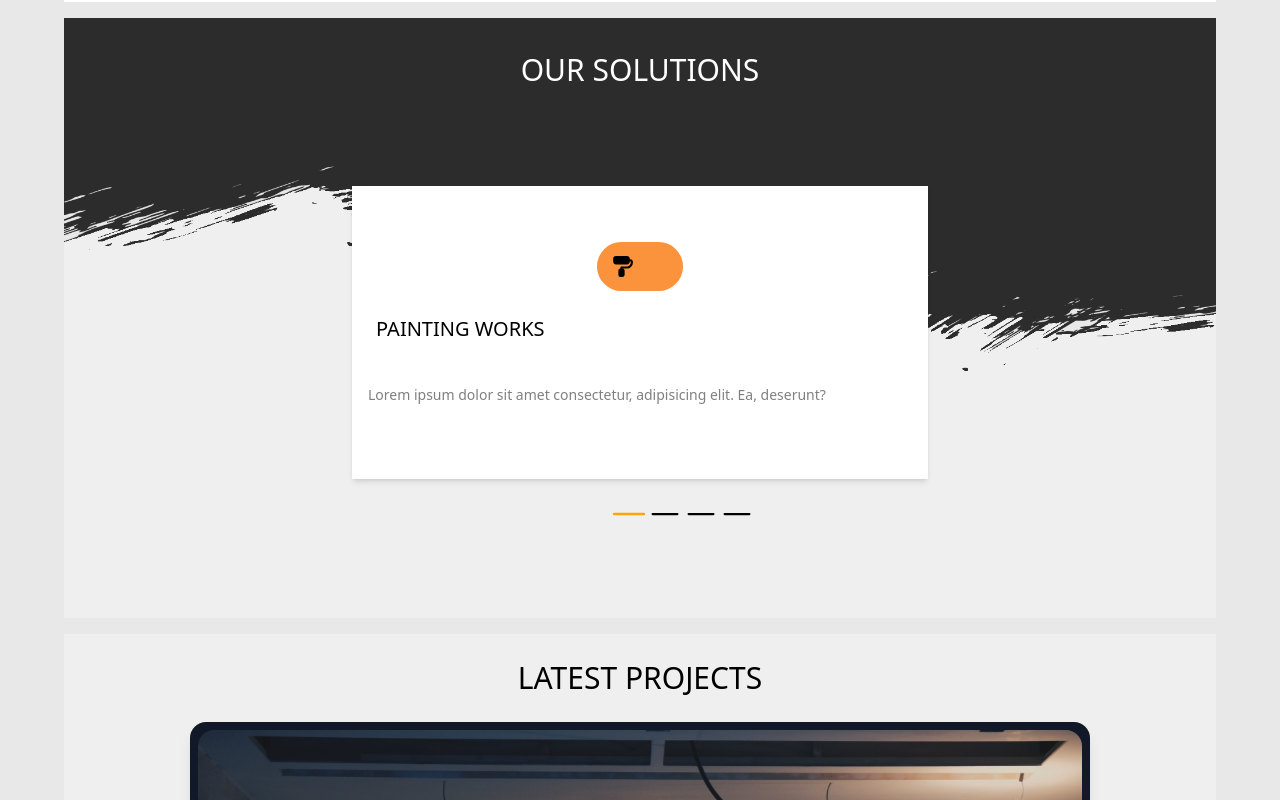
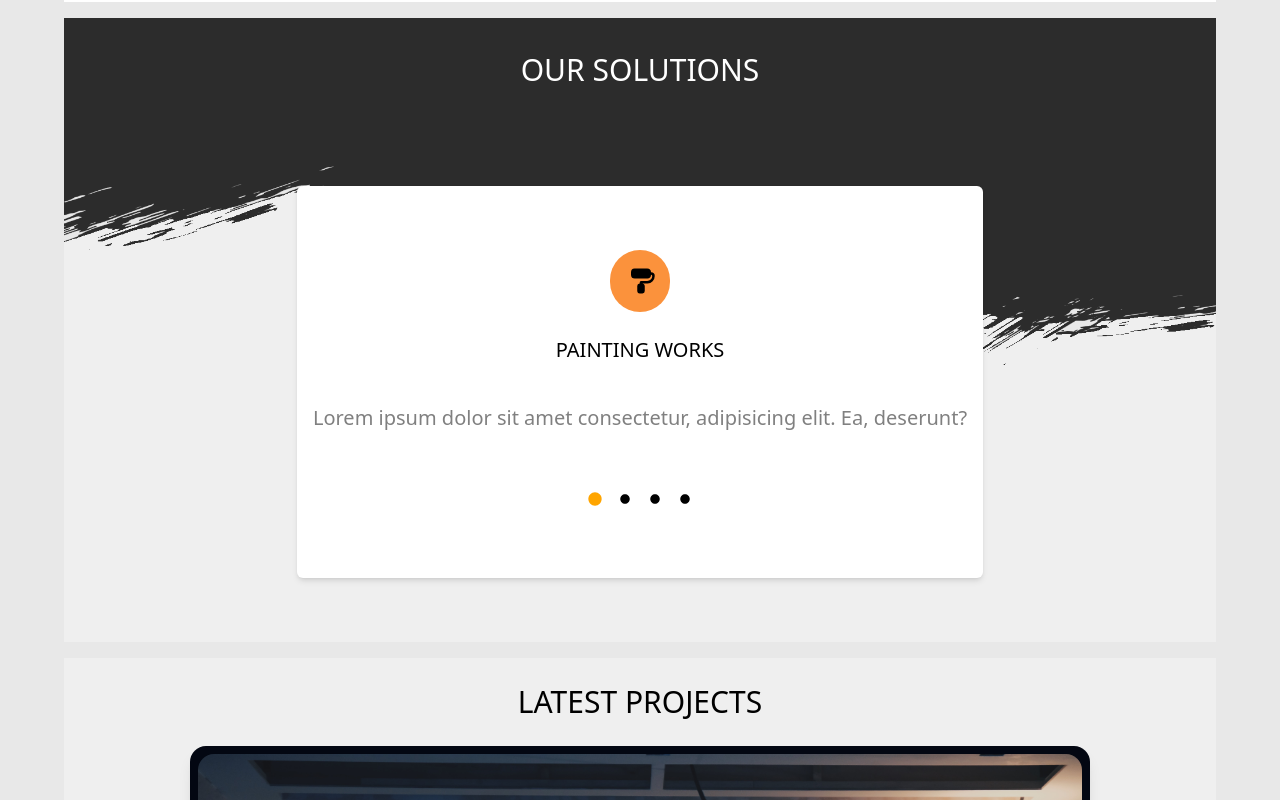
Before and after one commit to PeterRizek009/ContractorTemplate, a React (Create React App) app: page / in a window 1280 px wide. Shown: the part 560-1360 px from the top of the page. Built offline with nearby package versions, Linux system fonts and the light colour scheme.

Commit message:
finish solutions sections

```diff
--- a/src/projects/projects.jsx
+++ b/src/projects/projects.jsx
@@ -6,6 +6,7 @@ import project3 from "./project3.jpg"
 
 import { RxDotFilled } from 'react-icons/rx'
 import { MdPlumbing } from 'react-icons/md'
+import { MdOutlineElectricalServices } from 'react-icons/md'
 import { TbPaintFilled } from 'react-icons/tb'
 
 
@@ -29,7 +30,7 @@ const Projects = () => {
     },
     {
       'projectName': "project3",
-      'projectIcon' : <TbPaintFilled size={23}/>,
+      'projectIcon' : <MdOutlineElectricalServices size={23}/>,
       'projectImg': project3,
       'projectDetails': "Lorem ipsum dolor, sit amet consectetur adipisicing elit. Dolores iusto, blanditiis cumque nulla vitae consequatur.",
 
@@ -60,7 +61,7 @@ const Projects = () => {
     <>
       <section className="projects pb-12 bg-cover bg-no-repeat my-4 border-white">
         <h1 className='text-3xl leading-6 text-black text-center py-8 uppercase'>Latest Projects</h1>
-        <div className='lg:max-w-[900px] max-w-[650px] h-[400px] md:h-[600px] w-full mx-auto p-2  relative bg-gray-900 rounded-2xl  shadow-lg'>
+        <div className='lg:max-w-[900px] max-w-[650px] h-[400px] md:h-[600px] w-full mx-auto p-2  relative bg-gray-950 rounded-2xl  shadow-lg'>
           <div style={{ backgroundImage: `url(${projectData[index].projectImg})` }} className='relative w-full h-full rounded-2xl  bg-cover bg-no-repeat duration-500 cursor-grab'
            onDrag={() => DragSlides(index)}>
           <div className='absolute bottom-[5%]  flex flex-col items-start  px-8 text-white'>
--- a/src/solutions/solutions.jsx
+++ b/src/solutions/solutions.jsx
@@ -1,9 +1,9 @@
 import React, { useEffect, useState } from 'react';
 import { MdPlumbing } from 'react-icons/md'
 import { TbPaintFilled } from 'react-icons/tb'
+import { MdOutlineElectricalServices } from 'react-icons/md'
 import Background from './bg.png'
-import { BsDashLg } from 'react-icons/bs'
-
+import { RxDotFilled } from 'react-icons/rx'
 
 const Solutions = () => {
 
@@ -11,11 +11,12 @@ const Solutions = () => {
 
     const [width, setWidth] = useState(0);
 
+
     useEffect(() => {
         const updateWindowDimensions = () => {
             const newWidth = window.innerWidth;
             setWidth(newWidth);
-            console.log(width);
+
         };
 
         window.addEventListener("resize", updateWindowDimensions);
@@ -24,49 +25,55 @@ const Solutions = () => {
 
     }, [window.innerWidth]);
 
+
+
+
+    const DotStyle = {
+        color: 'orange',
+        scale: '1.4'
+    };
+
+
     const solutionsData = [
         {
-            'soluLogo': <TbPaintFilled size={25} />,
+            'soluLogo': <TbPaintFilled size={30} />,
             'soluName': 'Painting Works',
             'soluDetails': ' Lorem ipsum dolor sit amet consectetur, adipisicing elit. Ea, deserunt?'
         },
         {
-            'soluLogo': <MdPlumbing size={25} />,
+            'soluLogo': <MdPlumbing size={30} />,
             'soluName': 'Painting Works',
             'soluDetails': ' Lorem ipsum dolor sit amet consectetur, adipisicing elit. Ea, deserunt?'
         },
         {
-            'soluLogo': <MdPlumbing size={25} />,
+            'soluLogo': <MdOutlineElectricalServices size={30} />,
             'soluName': 'Painting Works',
             'soluDetails': ' Lorem ipsum dolor sit amet consectetur, adipisicing elit. Ea, deserunt?'
         },
         {
-            'soluLogo': <MdPlumbing size={25} />,
+            'soluLogo': <MdPlumbing size={30} />,
             'soluName': 'Painting Works',
             'soluDetails': ' Lorem ipsum dolor sit amet consectetur, adipisicing elit. Ea, deserunt?'
         },
     ]
 
     const handleOnDragStart = () => {
+        index === solutionsData.length - 1 ? setIndex(0) : setIndex(index + 1)
 
-        index === solutionsData.length - 1 ? setIndex(0) : setIndex(index + 1)
     }
 
 
-    const DotStyle = {
-        color: 'orange',
-        scale: '1.2'
-    };
+
 
 
     return (
         <section className='solutions relative min-w-[100%] min-h-[600px] my-4 bg-cover bg-no-repeat' style={{ backgroundImage: `url(${Background})` }} >
             <h1 className='text-3xl leading-6 text-white text-center py-10 uppercase'>Our Solutions</h1>
 
-            {width > 800 ?
+            {width > 760 ?
                 <div className='cards w-[100%] p-12  flex justify-between items-center flex-wrap'>
                     {solutionsData.map((solution, index) => (
-                        <div className='card md:w-[30%] lg:w-[22%]  bg-white my-8 mx-2 py-14 flex flex-row flex-wrap justify-center items-end shadow-md'>
+                        <div className='card md:w-[30%] lg:w-[22%]  bg-white my-8 mx-2 py-14 flex flex-row flex-wrap justify-center items-end shadow-md rounded-md'>
                             <div key={index} className='bg-orange-400  rounded-full p-4 md:p-6 text-black'>{solution.soluLogo}</div>
                             <h4 className='text-xl uppercase text-black p-6'>{solution.soluName}</h4>
                             <p className='text-md p-4'>{solution.soluDetails}</p>
@@ -76,25 +83,26 @@ const Solutions = () => {
                     }
                 </div>
                 :
-                <div className='relative flex justify-center' >
-                    <div className='card w-[50%]  bg-white my-16 mx-auto py-14  shadow-md cursor-grabbing duration-500' draggable="true"
+                <div className='flex justify-center flex-row flex-wrap' >
+                    <div className='card max-w-[60%]  bg-white my-16 mx-auto py-16  shadow-md cursor-grabbing duration-500 rounded-md' draggable="true"
                         onDragStart={handleOnDragStart}>
-                        <div className='bg-orange-400 rounded-full p-3 w-[15%] mx-auto text-black'>{solutionsData[index].soluLogo}</div>
-                        <h4 className='text-xl uppercase text-black p-6'>{solutionsData[index].soluName}</h4>
-                        <p className='text-md p-4'>{solutionsData[index].soluDetails}</p>
-                    </div>
+                        <div className='bg-orange-400 rounded-full p-4  w-[60px]  mx-auto text-black'>{solutionsData[index].soluLogo}</div>
+                        <h4 className='text-xl uppercase text-black p-6 text-center'>{solutionsData[index].soluName}</h4>
+                        <p className='text-xl p-4 mb-8'>{solutionsData[index].soluDetails}</p>
 
-                    <div className='absolute top-[88%] right-[40%] flex py-1'>
+
+                    <div className='flex justify-center items-end pt-1 mx-auto'>
                         {solutionsData.map((slide, slideIndex) => (
-                            <div key={slideIndex} className='text-4xl cursor-grabbing'  >
+                            <div key={slideIndex} className='text-3xl cursor-grabbing'  >
                                 {slideIndex === index ?
-                                    <BsDashLg style={DotStyle} />
+                                    <RxDotFilled style={DotStyle} />
                                     :
-                                    <BsDashLg style={{ color: 'black' }} />
+                                    <RxDotFilled style={{ color: 'black' }} />
                                 }
                             </div>
                         )
                         )}
+                          </div>
                     </div>
                 </div>
             }
```
